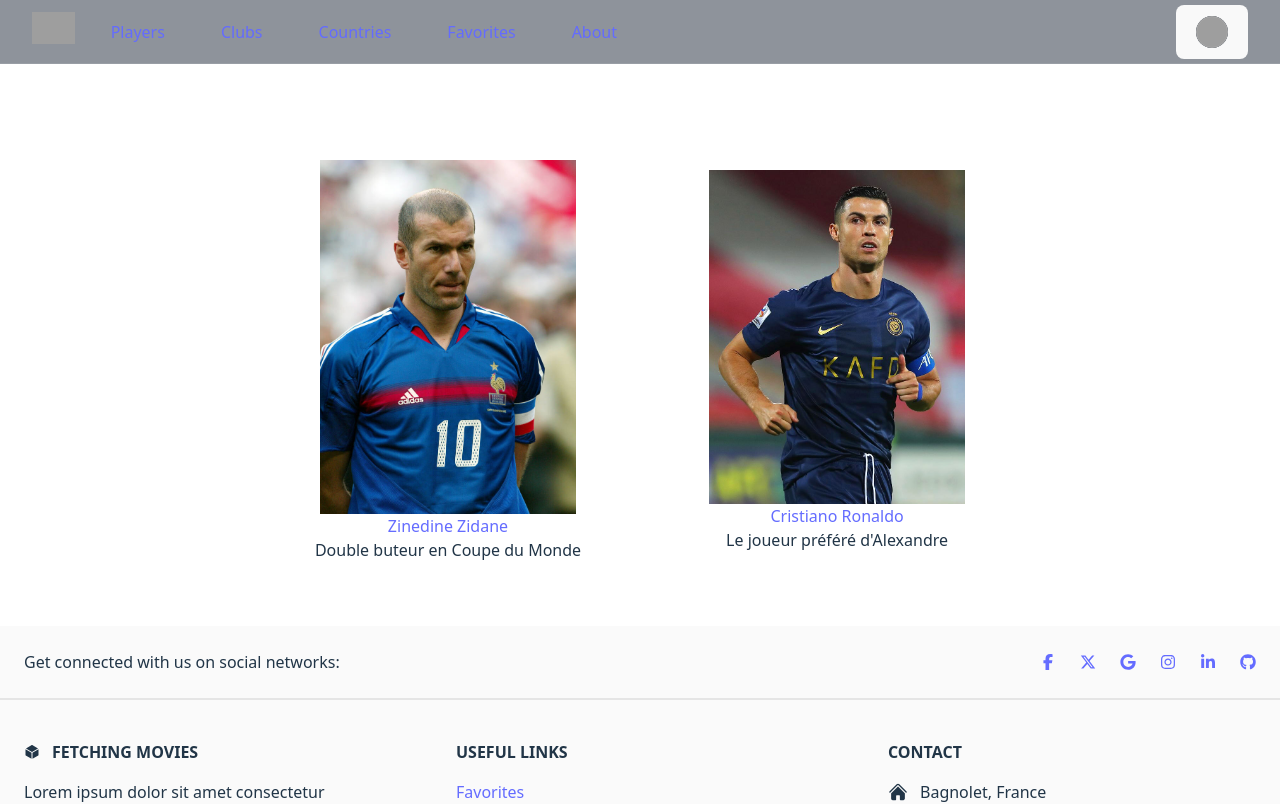
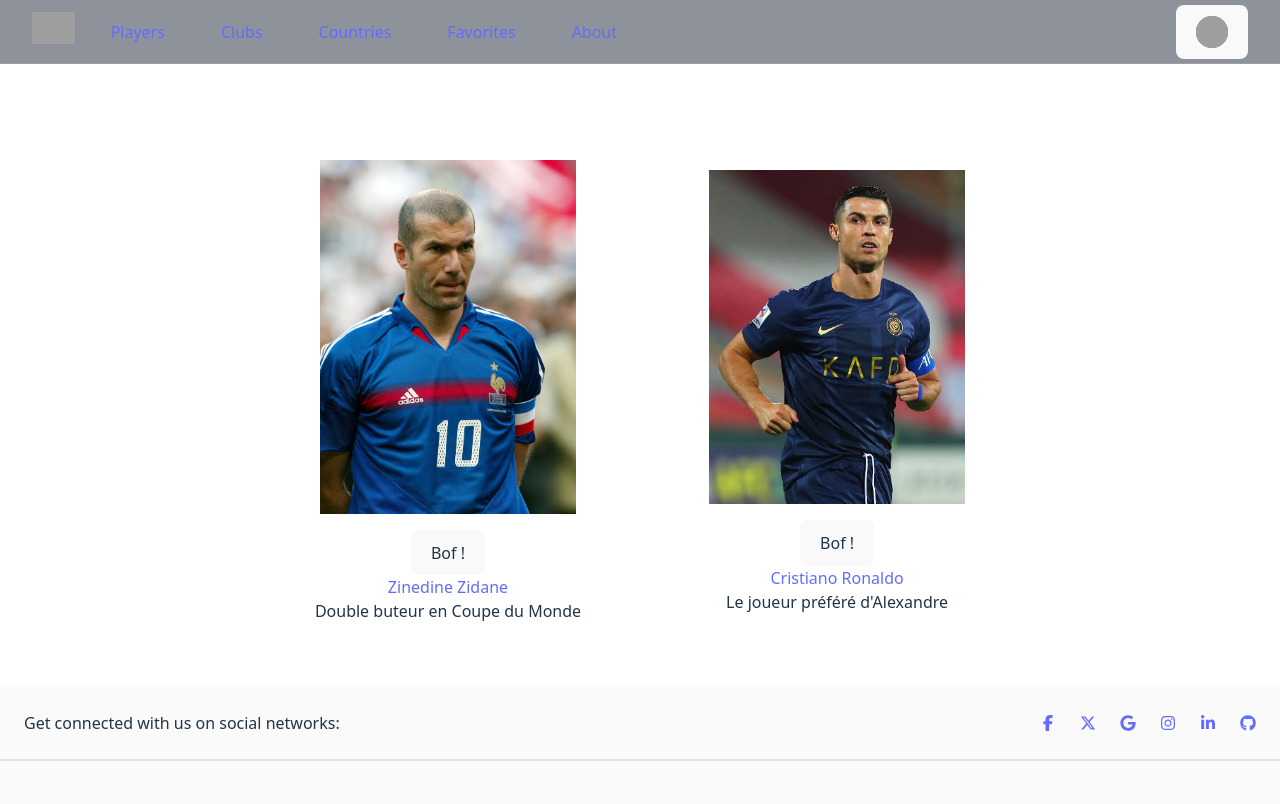
Before and after one commit to VinchC/vite-projects, a React (Vite) app: page /players in a window 1280 px wide. Shown: the top 804 px of the page. Built offline with nearby package versions, Linux system fonts and the light colour scheme; grey boxes are pictures that could not be loaded.

Commit message:
Favorites players done

```diff
--- a/src/App.jsx
+++ b/src/App.jsx
@@ -1,18 +1,18 @@
 import { Outlet } from "react-router-dom";
 import Header from "./components/utils/Header";
 import Footer from "./components/utils/Footer";
-import { MovieProvider } from "./contexts/MovieContext";
+import { PlayerProvider } from "./contexts/PlayerContext";
 
 function App() {
   return (
     <>
-      {/* <MovieProvider> */}
-      <Header />
-      <main className="mt-24" id="main">
-        <Outlet />
-      </main>
-      <Footer />
-      {/* </MovieProvider> */}
+      <PlayerProvider>
+        <Header />
+        <main className="mt-24" id="main">
+          <Outlet />
+        </main>
+        <Footer />
+      </PlayerProvider>
     </>
   );
 }
--- a/src/components/PlayerCard.jsx
+++ b/src/components/PlayerCard.jsx
@@ -1,15 +1,16 @@
 import { Link } from "react-router-dom";
-// import { useMovieContext } from "../contexts/MovieContext";
+import { usePlayerContext } from "../contexts/PlayerContext";
 
 export default function PlayerCard({ player }) {
-  // const { isFavorite, addToFavorites, removeFromFavorites } = useMovieContext();
-  // const favorite = isFavorite(player.id);
+  const { isFavorite, addToFavorites, removeFromFavorites } =
+    usePlayerContext();
+  const favorite = isFavorite(player.id);
 
-  // function onFavoriteClick(e) {
-  //   e.preventDefault();
-  //   if (favorite) removeFromFavorites(player.id);
-  //   else addToFavorites(player);
-  // }
+  function onFavoriteClick(e) {
+    e.preventDefault();
+    if (favorite) removeFromFavorites(player.id);
+    else addToFavorites(player);
+  }
 
   return (
     <>
@@ -20,11 +21,11 @@ export default function PlayerCard({ player }) {
             src={player.picture}
             alt={player.full_name}
           />
-          {/* <div className="mt-4">
+          <div className="mt-4">
             <button className="favorite-btn" onClick={onFavoriteClick}>
               {favorite ? "Hop !" : "Bof !"}
             </button>
-          </div> */}
+          </div>
         </div>
         <div className="flex flex-col items-center">
           <h3>
--- a/src/contexts/PlayerContext.jsx
+++ b/src/contexts/PlayerContext.jsx
@@ -1,12 +1,12 @@
 import { useContext, createContext, useEffect, useState } from "react";
 
-const MovieContext = createContext();
+const PlayerContext = createContext();
 
-export const useMovieContext = () => useContext(MovieContext);
+export const usePlayerContext = () => useContext(PlayerContext);
 
-export const MovieProvider = ({ children }) => {
+export const PlayerProvider = ({ children }) => {
   const [favorites, setFavorites] = useState([]);
-  console.log(favorites);
+  // console.log(favorites);
 
   useEffect(() => {
     const storedFavs = localStorage.getItem("favorites");
@@ -17,16 +17,16 @@ export const MovieProvider = ({ children }) => {
     localStorage.setItem("favorites", JSON.stringify(favorites));
   }, [favorites]);
 
-  const addToFavorites = (movie) => {
-    setFavorites((prev) => [...prev, movie]);
+  const addToFavorites = (player) => {
+    setFavorites((prev) => [...prev, player]);
   };
 
-  const removeFromFavorites = (movieId) => {
-    setFavorites((prev) => prev.filter((movie) => movie.id !== movieId));
+  const removeFromFavorites = (playerId) => {
+    setFavorites((prev) => prev.filter((player) => player.id !== playerId));
   };
 
-  const isFavorite = (movieId) => {
-    return favorites.some((movie) => movie.id === movieId);
+  const isFavorite = (playerId) => {
+    return favorites.some((player) => player.id === playerId);
   };
 
   const value = {
@@ -37,6 +37,6 @@ export const MovieProvider = ({ children }) => {
   };
 
   return (
-    <MovieContext.Provider value={value}>{children}</MovieContext.Provider>
+    <PlayerContext.Provider value={value}>{children}</PlayerContext.Provider>
   );
 };
--- a/src/pages/Favorites.jsx
+++ b/src/pages/Favorites.jsx
@@ -1,16 +1,16 @@
 import PlayerCard from "../components/PlayerCard";
-import { useMovieContext } from "./../contexts/MovieContext";
+import { usePlayerContext } from "./../contexts/PlayerContext";
 
 function Favorites() {
-  const { favorites } = useMovieContext();
+  const { favorites } = usePlayerContext();
 
   if (favorites) {
     return (
       <div className="favorites">
         <h1 className="text-center">Your Favorites</h1>
         <div className="flex flex-wrap justify-center items-centerd">
-          {favorites.map((movie) => (
-            <PlayerCard movie={movie} key={movie.id} />
+          {favorites.map((player) => (
+            <PlayerCard player={player} key={player.id} />
           ))}
         </div>
       </div>
@@ -19,8 +19,8 @@ function Favorites() {
 
   return (
     <div className="favorites-empty">
-      <h2>No Favorite Movies Yet</h2>
-      <p>Start adding movies to your favorites and they will appear here!</p>
+      <h2>No favorite players Yet</h2>
+      <p>Start adding players to your favorites and they will appear here!</p>
     </div>
   );
 }
```
